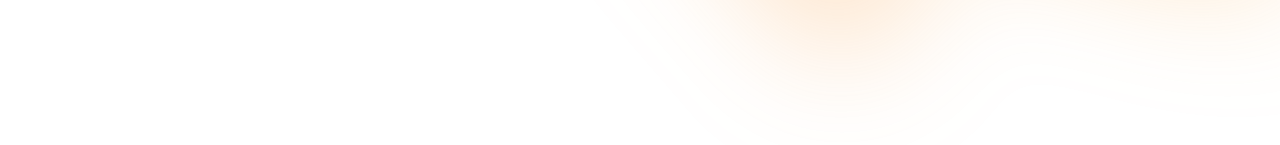
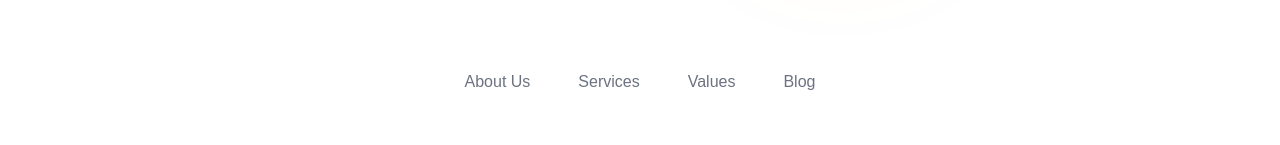
Before and after one commit to riyajath-ahamed/sowo-landingpage, a React (Create React App) app: page / in a window 1280 px wide. Shown: the part 2642-2787 px from the top of the page. Built offline with nearby package versions, Linux system fonts and the light colour scheme.

Commit message:
final | SOWO

```diff
--- a/src/components/footer.jsx
+++ b/src/components/footer.jsx
@@ -1,26 +1,28 @@
 
-const links = ["About Us", "Events", "Projects", "Blog", "Join Us"];
+const navigation = [
+  { name: "About Us", href: "about" },
+  { name: "Services", href: "services" },
+  { name: "Values", href: "values" },
+  { name: "Blog", href: "#" },
+];
+
 const currentYear = new Date().getFullYear();
 
 export function Footer() {
   return (
-    <footer className="px-8 py-28">
+    <footer className="px-8 py-10">
       <div className="container mx-auto flex flex-col items-center">
         <div className="flex flex-wrap items-center justify-center gap-8 pb-8">
-          {links.map((link, index) => (
-            <ul key={index}>
-              <li>
-                <span
-                  as="a"
-                  href="#"
-                  color="white"
-                  className="font-medium !text-gray-500 transition-colors hover:!text-gray-900"
-                >
-                  {link}
-                </span>
+        <ul className="hidden lg:flex lg:gap-x-12">
+            {navigation.map((item) => (
+              <li
+                key={item.href}
+                className="font-medium !text-gray-500 transition-colors hover:!text-gray-900"
+              >
+                <a href={`#${item.href}`} preventScrollReset={true}>{item.name}</a>
               </li>
+            ))}
             </ul>
-          ))}
         </div>
         <span
           color="blue-gray"
--- a/src/components/navbar.jsx
+++ b/src/components/navbar.jsx
@@ -15,7 +15,7 @@ const Navbar = () => {
   return (
     <header className="fixed inset-x-0 top-0 z-50">
       <nav
-        className="flex items-center justify-between bg-cardOverlay p-2 mt-4 rounded-full lg:px-8"
+        className="flex items-center justify-between bg-cardOverlay backdrop-blur-lg p-2 mt-4 rounded-full lg:px-8"
         aria-label="Global"
       >
         <div className="flex lg:flex-1">
```
